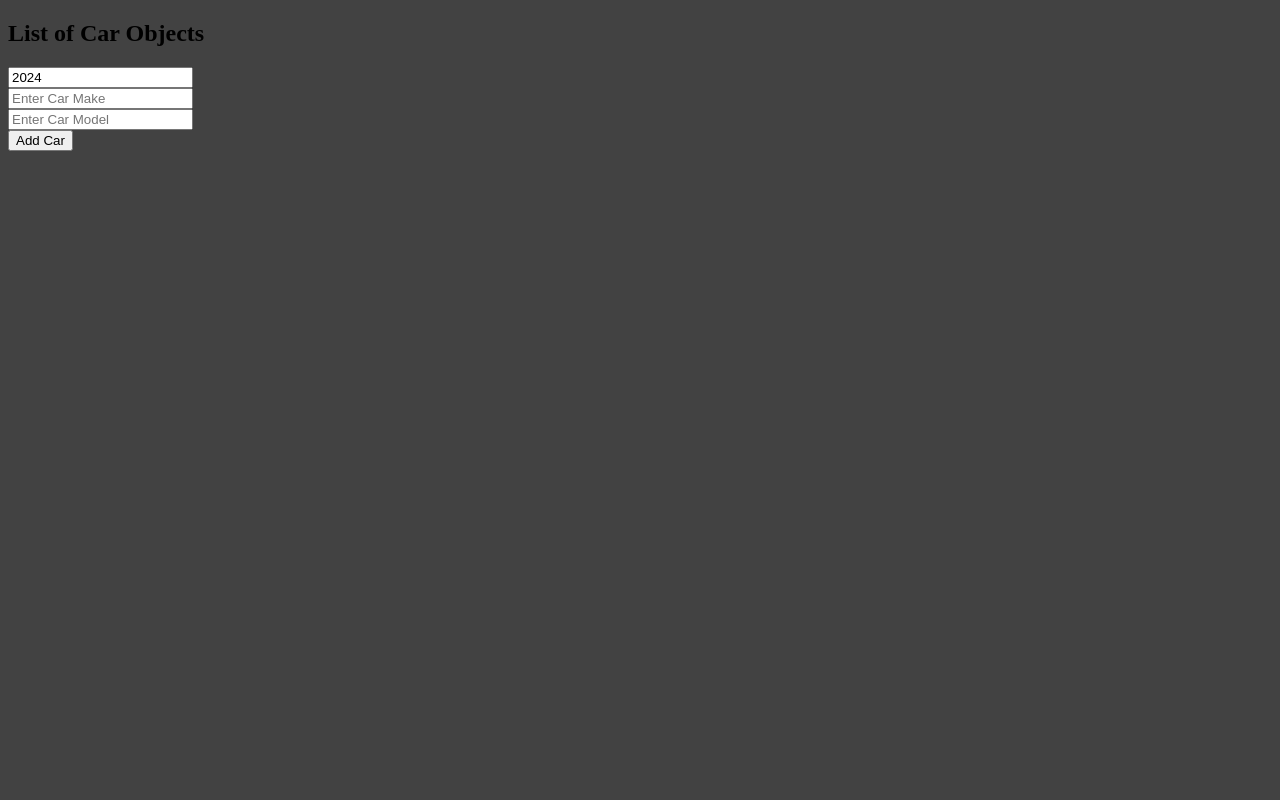
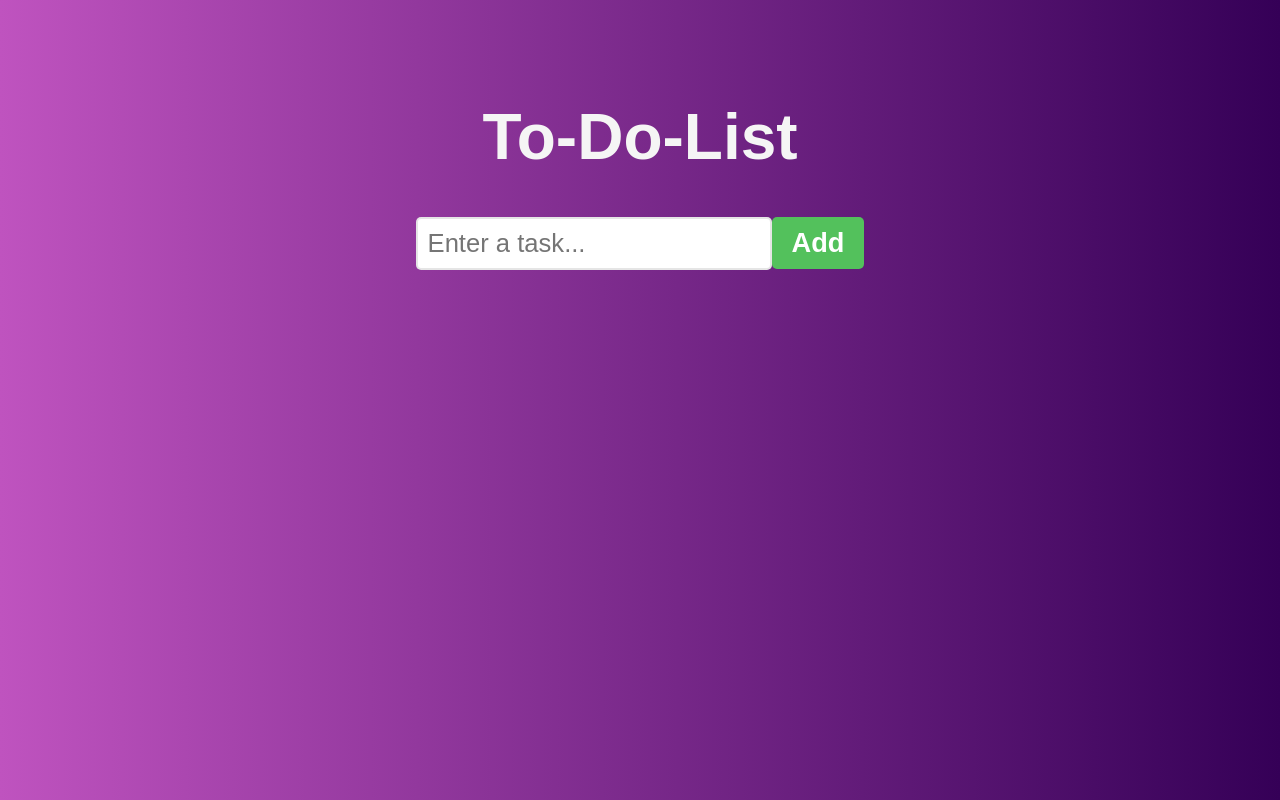
Before and after one commit to sefakpsz/React-With-BroCode, a React (Vite) app: page / in a window 1280 px wide. Built offline with nearby package versions, Linux system fonts and the light colour scheme.

Commit message:
feat: to-do-list added

```diff
--- a/src/App.jsx
+++ b/src/App.jsx
@@ -11,8 +11,9 @@
 // import CounterV2 from "./CounterV2/CounterV2";
 // import UpdatingStateOfObject from "./UpdatingStateOfObject/UpdatingStateOfObject";
 // import UpdatingStateOfArray from "./UpdatingStateOfArray/UpdatingStateOfArray";
+// import UpdatingStateOfArrayOfObject from "./UpdatingStateOfArrayOfObject/UpdatingStateOfArrayOfObject";
 
-import UpdatingStateOfArrayOfObject from "./UpdatingStateOfArrayOfObject/UpdatingStateOfArrayOfObject";
+import ToDoList from "./ToDoList/ToDoList";
 
 function App() {
   // const fruits = [
@@ -33,8 +34,9 @@ function App() {
 
   return (
     <>
+      <ToDoList />
+      {/*
       <UpdatingStateOfArrayOfObject />
-      {/*
       <UpdatingStateOfArray />
       <UpdatingStateOfObject />
       <CounterV2 />
--- /dev/null
+++ b/src/ToDoList/ToDoList.jsx
@@ -0,0 +1,92 @@
+import styles from "./ToDoList.module.css";
+import { useState } from "react";
+
+function ToDoList() {
+  const [tasks, setTasks] = useState([]);
+  const [newTask, setNewTask] = useState("");
+
+  function handleInputChange(event) {
+    setNewTask(event.target.value);
+  }
+
+  function addTask() {
+    if (newTask.trim() !== "") {
+      setTasks((prevTasks) => [...prevTasks, newTask]);
+      setNewTask("");
+    }
+  }
+
+  function deleteTask(index) {
+    setTasks((prevTasks) => prevTasks.filter((_, i) => i !== index));
+  }
+
+  function moveTaskUp(index) {
+    if (index > 0) {
+      const updatedTasks = [...tasks];
+      [updatedTasks[index], updatedTasks[index - 1]] = [
+        updatedTasks[index - 1],
+        updatedTasks[index],
+      ];
+
+      setTasks(updatedTasks);
+    }
+  }
+
+  function moveTaskDown(index) {
+    if (index < tasks.length - 1) {
+      const updatedTasks = [...tasks];
+      [updatedTasks[index], updatedTasks[index + 1]] = [
+        updatedTasks[index + 1],
+        updatedTasks[index],
+      ];
+
+      setTasks(updatedTasks);
+    }
+  }
+
+  return (
+    <div className={styles.to_do_list}>
+      <h1>To-Do-List</h1>
+
+      <div>
+        <input
+          type="text"
+          placeholder="Enter a task..."
+          value={newTask}
+          onChange={handleInputChange}
+        />
+        <button className={styles.add_button} onClick={addTask}>
+          Add
+        </button>
+      </div>
+
+      <ol>
+        {tasks.map((task, index) => (
+          <li key={index}>
+            <span className={styles.text}>{task}</span>
+            <button
+              className={styles.delete_button}
+              onClick={() => deleteTask(index)}
+            >
+              Delete
+            </button>
+            <button
+              className={styles.move_button}
+              onClick={() => moveTaskUp(index)}
+            >
+              👆🏼
+            </button>
+            <button
+              className={styles.move_button}
+              onClick={() => moveTaskDown(index)}
+            >
+              👇🏼
+            </button>
+          </li>
+        ))}
+      </ol>
+    </div>
+  );
+}
+
+export default ToDoList;
--- /dev/null
+++ b/src/ToDoList/ToDoList.module.css
@@ -0,0 +1,83 @@
+body{
+  background: linear-gradient(to right, rgb(191, 83, 191), rgb(53, 0, 87));
+}
+
+.to_do_list{
+  font-family: Arial,sans-serif;
+  text-align: center;
+  margin-top: 100px;
+}
+
+h1{
+  font-size:4em;
+  color: whitesmoke;
+}
+
+button{
+  font-size: 1.7rem;
+  font-weight: bold;
+  padding: 10px 20px;
+  color: white;
+  border:none;
+  border-radius: 5px;
+  cursor:pointer;
+  transition: background-color 0.5s ease;
+}
+
+.add_button{
+  background-color: hsl(125, 47%, 54%);
+}
+
+.add_button:hover{
+  background-color: hsl(125, 47%, 44%);
+}
+
+.delete_button{
+  background-color: hsl(10, 90%, 50%);
+}
+
+.delete_button:hover{
+  background-color: hsl(10, 90%, 40%);
+}
+
+.move_button{
+  background-color: hsl(207, 90%, 64%);
+}
+
+.move_button:hover{
+  background-color: hsl(207, 90%, 54%);
+}
+
+input[type="text"]{
+  font-size: 1.6rem;
+  padding: 10px;
+  border:2px solid hsla(0,0%,80%,0.5);
+  border-radius: 5px;
+  color:hsla(0,0%,0%,0.5)
+}
+
+ol{
+  padding: 0px;
+}
+
+li{
+  font-size: 2rem;
+  font-weight: bold;
+  padding: 15px;
+  background-color: hsl(0,0%,97%);
+  margin-bottom: 10px;
+  border:3px solid hsla(0,0%,85%,0.75);
+  border-radius: 5px;
+  display: flex;
+  align-items: center;
+}
+
+.text{
+  flex:1;
+}
+
+.delete_button, .move_button{
+  padding: 8px 12px;
+  font-size: 1.4rem;
+  margin-left: 10px;
+}
```
